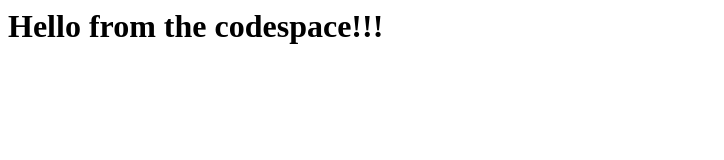
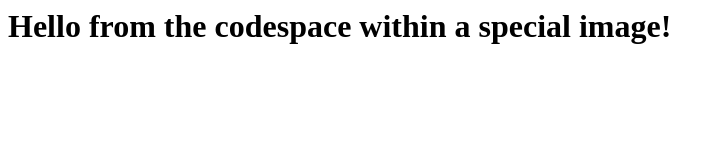
Before and after one commit to Gagandeep999/skills-code-with-codespaces, a plain HTML site: page index.html in a window 1280 px wide. Shown: the whole page, without its empty margins (0-724 px from the left). Drawn offline with Linux system fonts and the light colour scheme.

Commit message:
updated index

```diff
--- a/index.html
+++ b/index.html
@@ -1,3 +1,3 @@
 <html>
-  <h1>Hello from the codespace!!!</h1>
+  <h1>Hello from the codespace within a special image!</h1>
 </html>
```
